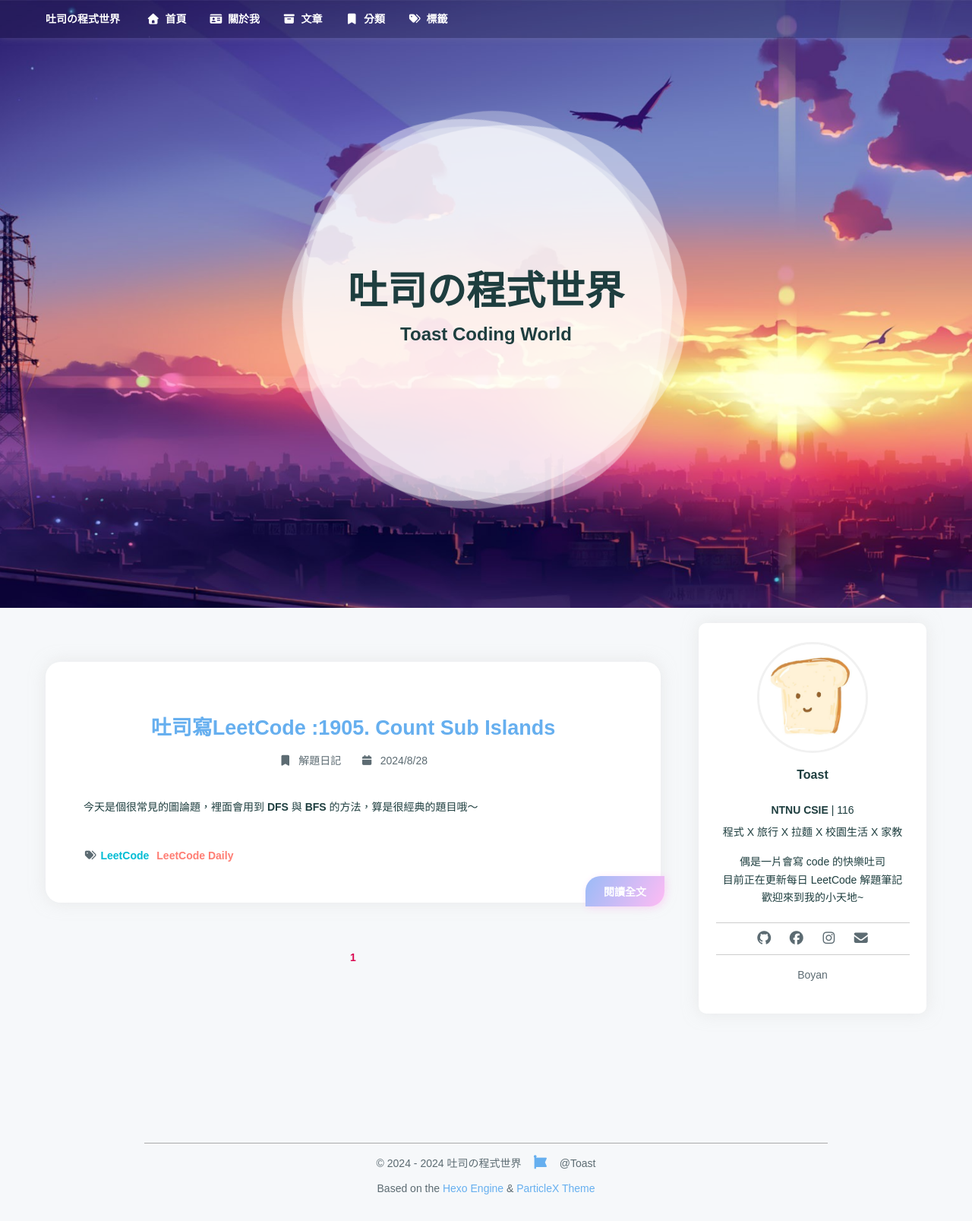
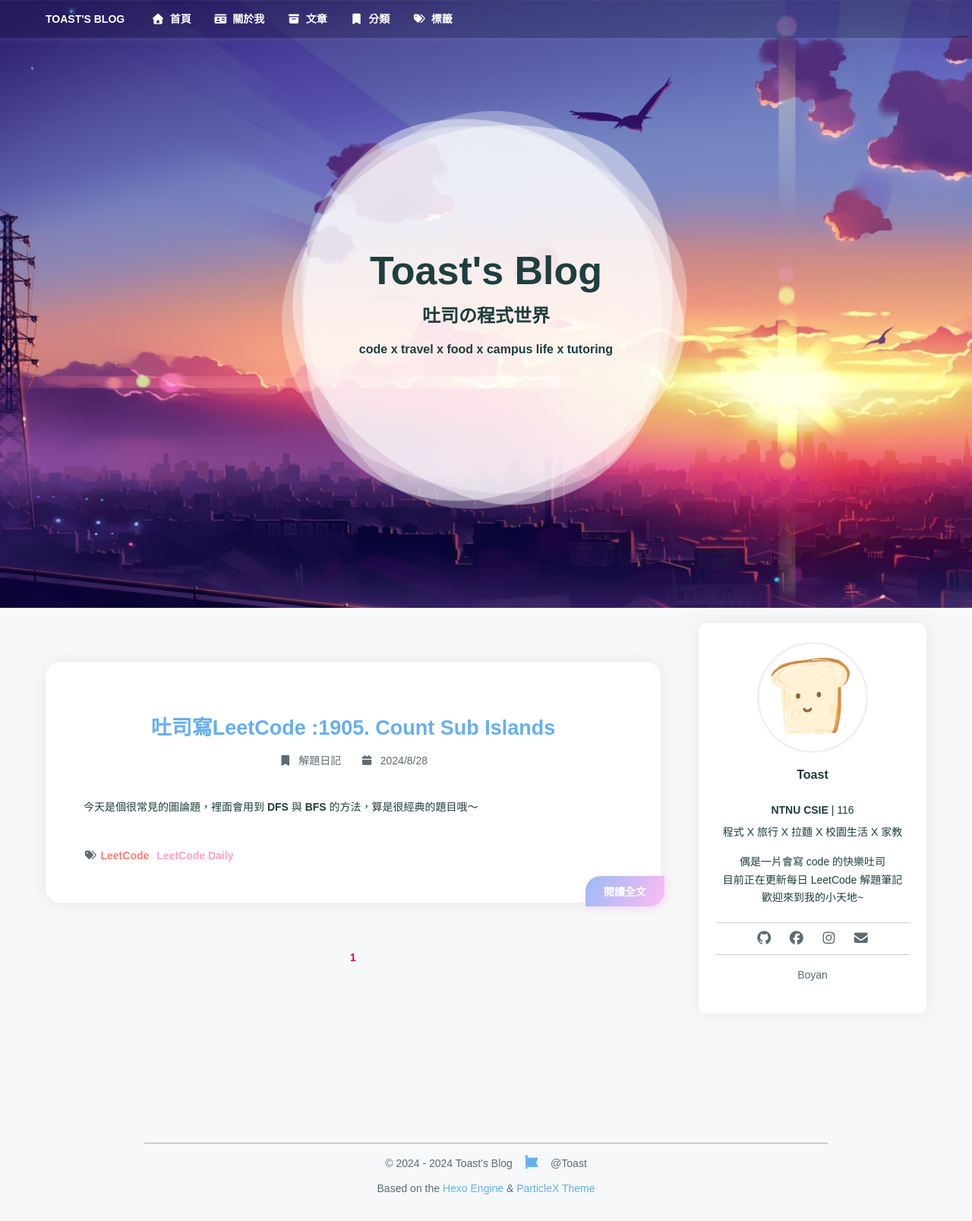
Before and after one commit to boyan1001/boyan1001.github.io, a plain HTML site: page index.html in a window 1280 px wide. Shown: the whole page at 76% size. Drawn offline with nearby package versions, Linux system fonts and the light colour scheme; a script that the page names is missing; a web font is replaced by a local one.

Commit message:
Add description

```diff
--- a/index.html
+++ b/index.html
@@ -3,9 +3,9 @@
 <html lang="zh-TW">
 <head>
     <meta charset="utf-8" />
-    <title>吐司の程式世界</title>
+    <title>Toast&#39;s Blog</title>
     <meta name="author" content="Toast" />
-    <meta name="description" content="" />
+    <meta name="description" content="code x travel x food x campus life x tutoring" />
     <meta name="keywords" content="" />
     <meta
         name="viewport"
@@ -61,7 +61,7 @@
         <div id="menu" :class="{ hidden: hiddenMenu, 'menu-color': menuColor}">
     <nav id="desktop-menu">
         <a class="title" href="/">
-            <span>吐司の程式世界</span>
+            <span>TOAST&#39;S BLOG</span>
         </a>
 
         <a href="/">
@@ -93,7 +93,7 @@
     <nav id="mobile-menu">
         <div class="title" @click="showMenuItems = !showMenuItems">
             <i class="fa-solid fa-bars fa-fw"></i>
-            <span>&emsp;吐司の程式世界</span>
+            <span>&emsp;TOAST&#39;S BLOG</span>
         </div>
         <transition name="slide">
             <div class="items" v-show="showMenuItems">
@@ -165,9 +165,9 @@
         <span class="loop"></span>
         <span class="info">
             <div class="wrap">
-                <h1>吐司の程式世界</h1>
-                <h3>Toast Coding World</h3>
-                <h5></h5>
+                <h1>Toast&#39;s Blog</h1>
+                <h3>吐司の程式世界</h3>
+                <h5>code x travel x food x campus life x tutoring</h5>
             </div>
         </span>
     </div>
@@ -222,12 +222,12 @@
 
         <span class="tag">
 
-            <a href="/tags/LeetCode/" style="color: #00bcd4">LeetCode</a>
+            <a href="/tags/LeetCode/" style="color: #ff7d73">LeetCode</a>
         </span>
 
         <span class="tag">
 
-            <a href="/tags/LeetCode-Daily/" style="color: #ff7d73">LeetCode Daily</a>
+            <a href="/tags/LeetCode-Daily/" style="color: #ffa2c4">LeetCode Daily</a>
         </span>
 
     </div>
@@ -315,7 +315,7 @@
     <div id="footer-wrap">
         <div>
             &copy;
-            2024 - 2024 吐司の程式世界
+            2024 - 2024 Toast&#39;s Blog
             <span id="footer-icon">
                 <i class="fa-solid fa-font-awesome fa-fw"></i>
             </span>
```
Also changed, not shown: 2024/08/28/hello-world/index.html (+6 -6 lines), archives/2024/08/index.html (+6 -6 lines), archives/2024/index.html (+7 -7 lines), archives/index.html (+7 -7 lines), categories/解題日記/index.html (+7 -7 lines), tags/LeetCode-Daily/index.html (+8 -8 lines), tags/LeetCode/index.html (+7 -7 lines).
